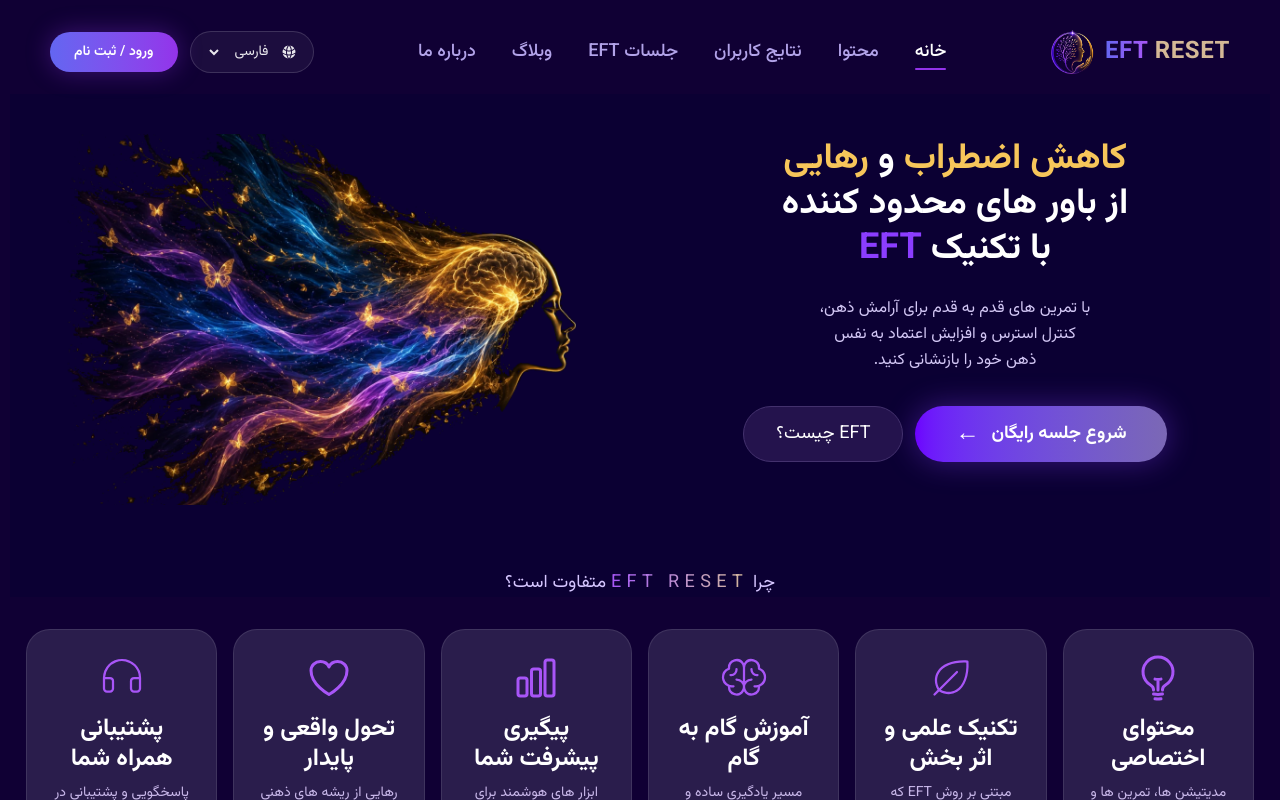
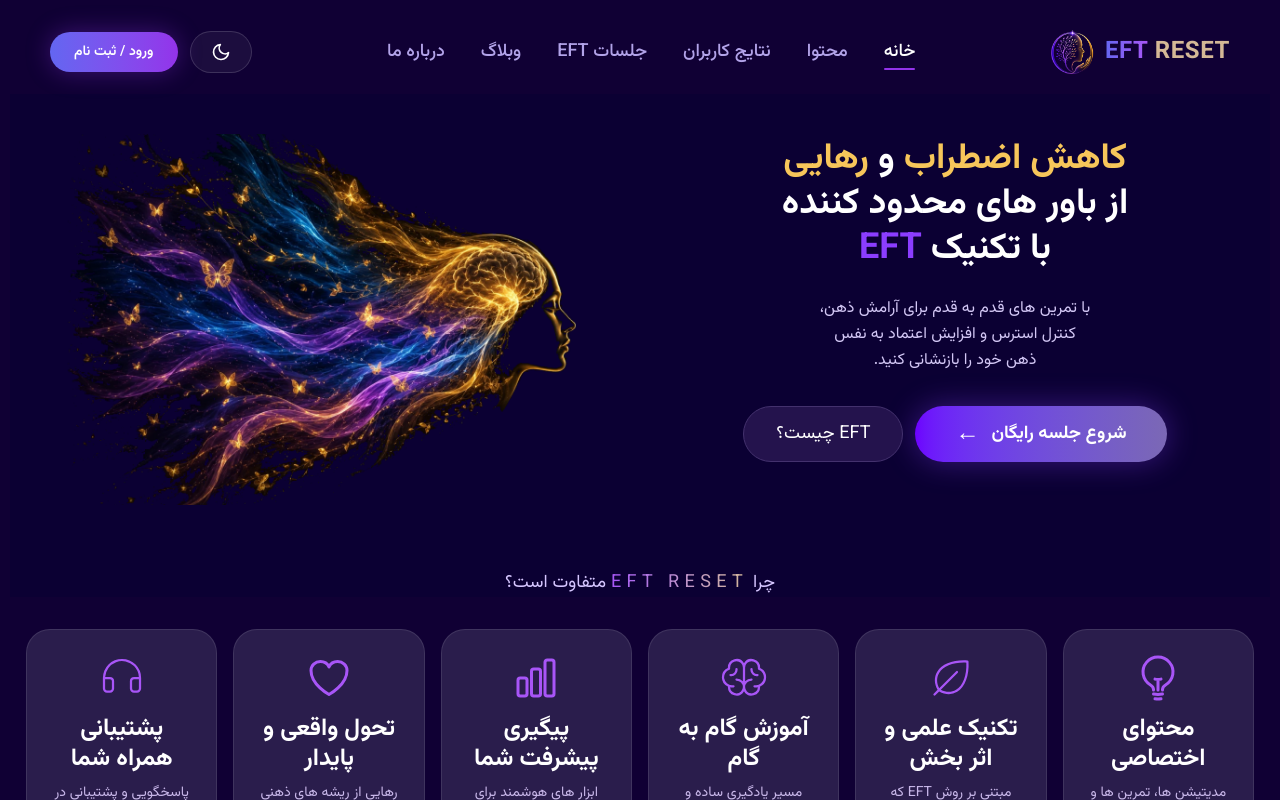
Before and after one commit to Sogand-mohamadiPour/eft, a React (Vite) app: page / in a window 1280 px wide. Shown: the top 800 px of the page. Built offline with nearby package versions, Linux system fonts and the light colour scheme.

Commit message:
theme button replaced language switcher

```diff
--- a/src/components/home/Header.jsx
+++ b/src/components/home/Header.jsx
@@ -1,6 +1,7 @@
 import { useEffect, useState } from "react";
 import { Link, NavLink } from "react-router-dom";
-import { HiBars3, HiGlobeAlt, HiXMark } from "react-icons/hi2";
+import { HiBars3, HiXMark } from "react-icons/hi2";
+import { FiSun, FiMoon } from "react-icons/fi";
 
 const NAV_LINKS = [
   { label: "خانه", to: "/" },
@@ -53,26 +54,18 @@ function HeaderNavItem({ label, to, onClick, className = "" }) {
   );
 }
 
-function LanguageSwitcher({ className = "", value, onChange }) {
+function ThemeToggle() {
+  const [dark, setDark] = useState(true);
+
   return (
-    <div
-      className={`flex items-center gap-2 rounded-full border border-white/15 bg-white/5 px-4 py-2 text-sm text-white/90 hover:bg-white/10 ${className}`}
+    <button
+      type="button"
+      onClick={() => setDark((prev) => !prev)}
+      className="flex items-center justify-center gap-2 rounded-full border border-white/15 bg-white/5 px-5 py-2.5 text-white transition hover:bg-white/10"
+      aria-label="تغییر تم"
     >
-      <HiGlobeAlt className="h-4 w-4" aria-hidden="true" />
-
-      <select
-        value={value}
-        onChange={onChange}
-        className="bg-transparent outline-none cursor-pointer"
-      >
-        <option value="fa" className="text-black">
-          فارسی
-        </option>
-        <option value="en" className="text-black">
-          English
-        </option>
-      </select>
-    </div>
+      {dark ? <FiMoon className="h-5 w-5" /> : <FiSun className="h-5 w-5" />}
+    </button>
   );
 }
 
@@ -124,7 +117,7 @@ function Header() {
           </nav>
 
           <div className="flex items-center gap-2 sm:gap-3">
-            <LanguageSwitcher className="hidden lg:flex" />
+            <ThemeToggle />
             <LoginButton />
           </div>
         </div>
@@ -169,8 +162,8 @@ function Header() {
             ))}
           </nav>
 
-          <div className="border-t border-white/10 p-4">
-            <LanguageSwitcher className="w-full justify-center" />
+          <div className="border-t border-white/10 p-4 flex justify-center">
+            <ThemeToggle />
           </div>
         </aside>
       </div>
```
